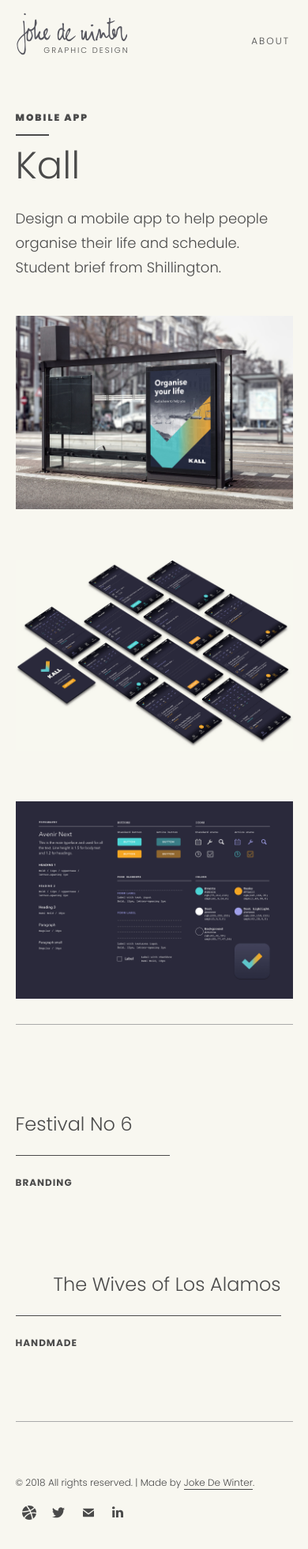
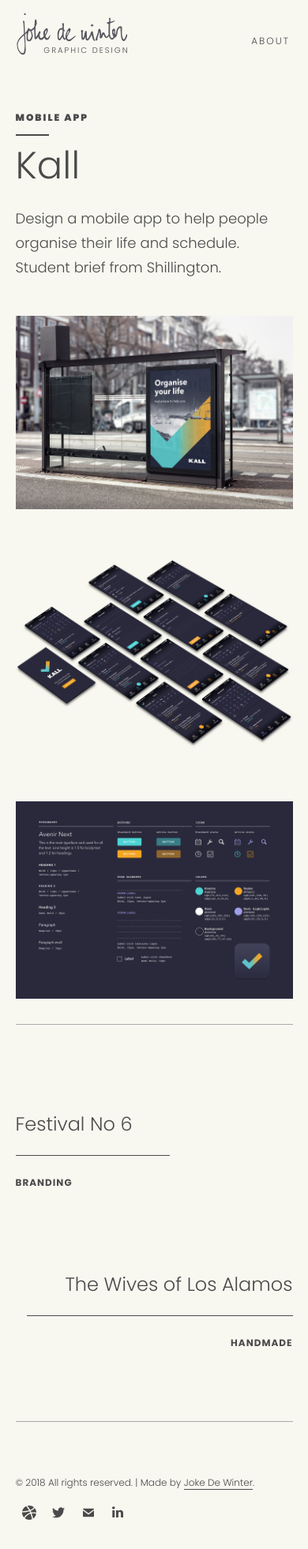
Before and after one commit to jokedewinter/graphic-design, a Jekyll site: the page built from _posts/2018-02-23-kall.md, in a window 390 px wide. Shown: the whole page at 79% size. Built offline with Jekyll 4.4.1, drawn with Linux system fonts in a browser that asks for light colours.

Commit message:
Floating project nav right on small viewports.

```diff
--- a/_sass/_layout/_project-nav.scss
+++ b/_sass/_layout/_project-nav.scss
@@ -39,6 +39,11 @@
 	//margin: 0 auto;
 }
 
+@media screen and ( max-width: 699px ) {
+	.nav__excerpt.next a * { float: right; }
+
+}
+
 @media screen and ( min-width: 700px ) {
 
 	.project__nav { grid-template-columns: repeat(2, 1fr); }
```
